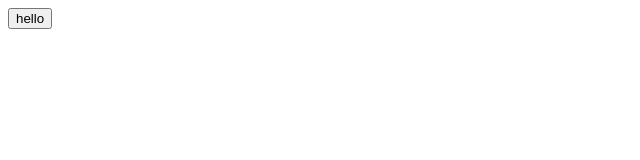
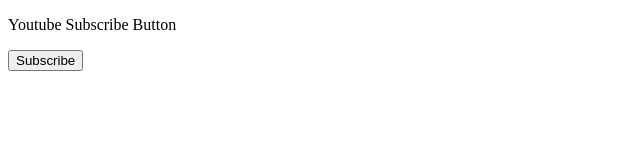
Before and after one commit to vfreis09/dom-js, a plain HTML site: page index.html in a window 1280 px wide. Shown: the whole page, without its empty margins (0-640 px from the left). Drawn offline with Linux system fonts and the light colour scheme.

Commit message:
subscribe button

```diff
--- a/index.html
+++ b/index.html
@@ -4,11 +4,24 @@
     <title>DOM</title>
   </head>
   <body>
-    <button>hello</button>
+    <p>Youtube Subscribe Button</p>
+    <button
+      onclick="
+        subscribe();"
+      class="js-subscribe-button"
+    >
+      Subscribe
+    </button>
     <script>
+      function subscribe() {
+        const buttonElement = document.querySelector(".js-subscribe-button");
 
-
-
+        if (buttonElement.innerText === "Subscribe") {
+          return (buttonElement.innerText = "Subscribed");
+        } else {
+          buttonElement.innerText = "Subscribe";
+        }
+      }
     </script>
   </body>
 </html>
```
